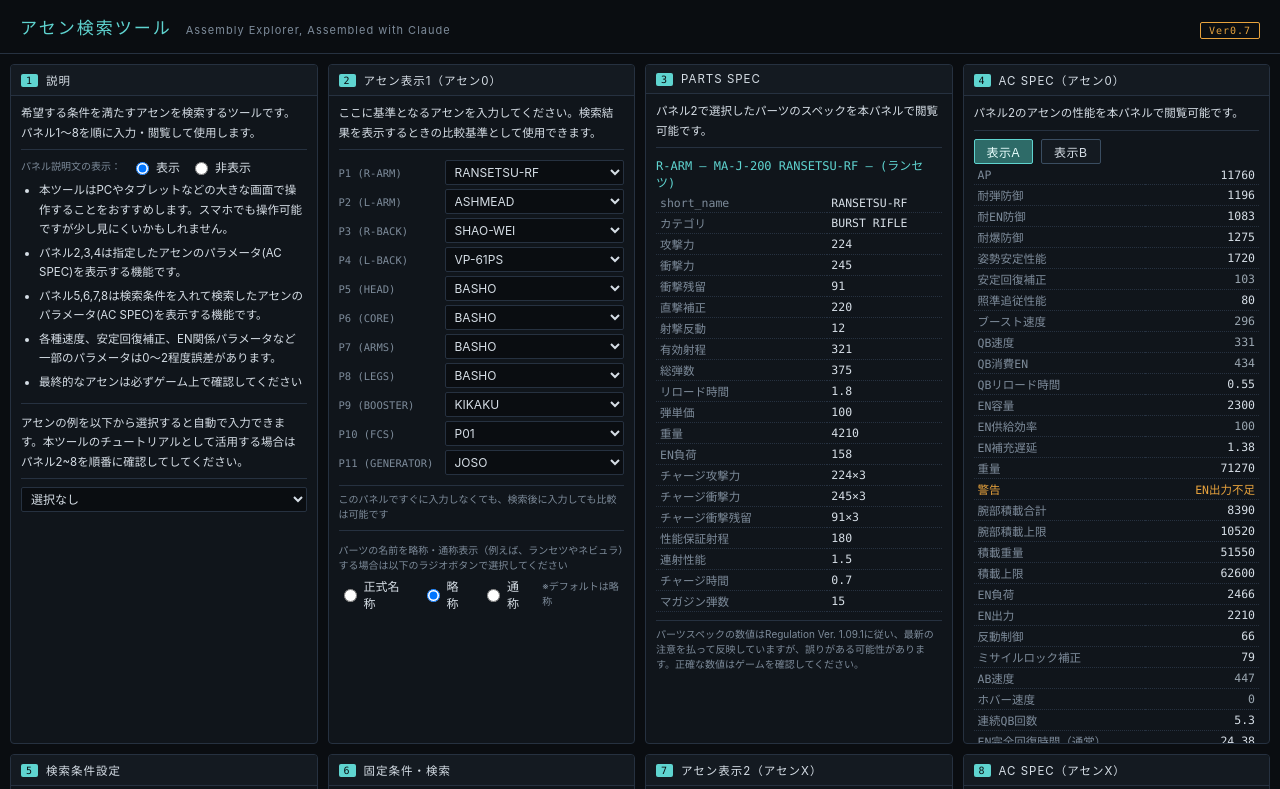
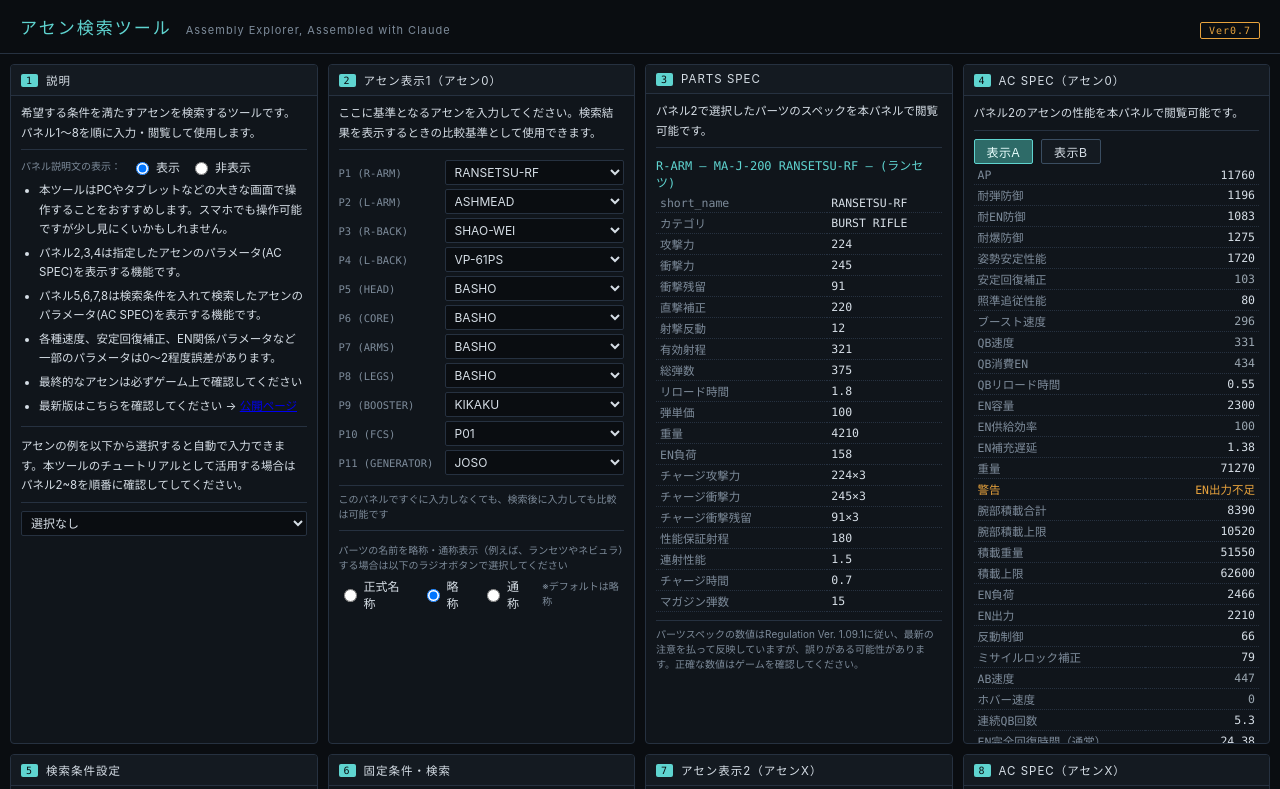
Before and after one commit to muinvg/AC6, a plain HTML site: page Assembly_Explorer_v07.html in a window 1280 px wide. Shown: the top 789 px of the page. Drawn offline with Linux system fonts and the light colour scheme.

Commit message:
Update Assembly_Explorer_v07.html

```diff
--- a/Assembly_Explorer_v07.html
+++ b/Assembly_Explorer_v07.html
@@ -281,6 +281,7 @@ body.hide-panel-intros .panel-intro{ display:none; }
         <li>パネル5,6,7,8は検索条件を入れて検索したアセンのパラメータ(AC SPEC)を表示する機能です。</li>
         <li>各種速度、安定回復補正、EN関係パラメータなど一部のパラメータは0〜2程度誤差があります。</li>
         <li>最終的なアセンは必ずゲーム上で確認してください</li>
+        <li>最新版はこちらを確認してください → <a href="https://muinvg.github.io/AC6/">公開ページ</a></li>
       </ul>
       <hr class="panel-divider">
       <div class="preset-note">アセンの例を以下から選択すると自動で入力できます。本ツールのチュートリアルとして活用する場合はパネル2~8を順番に確認してしてください。</div>
```
